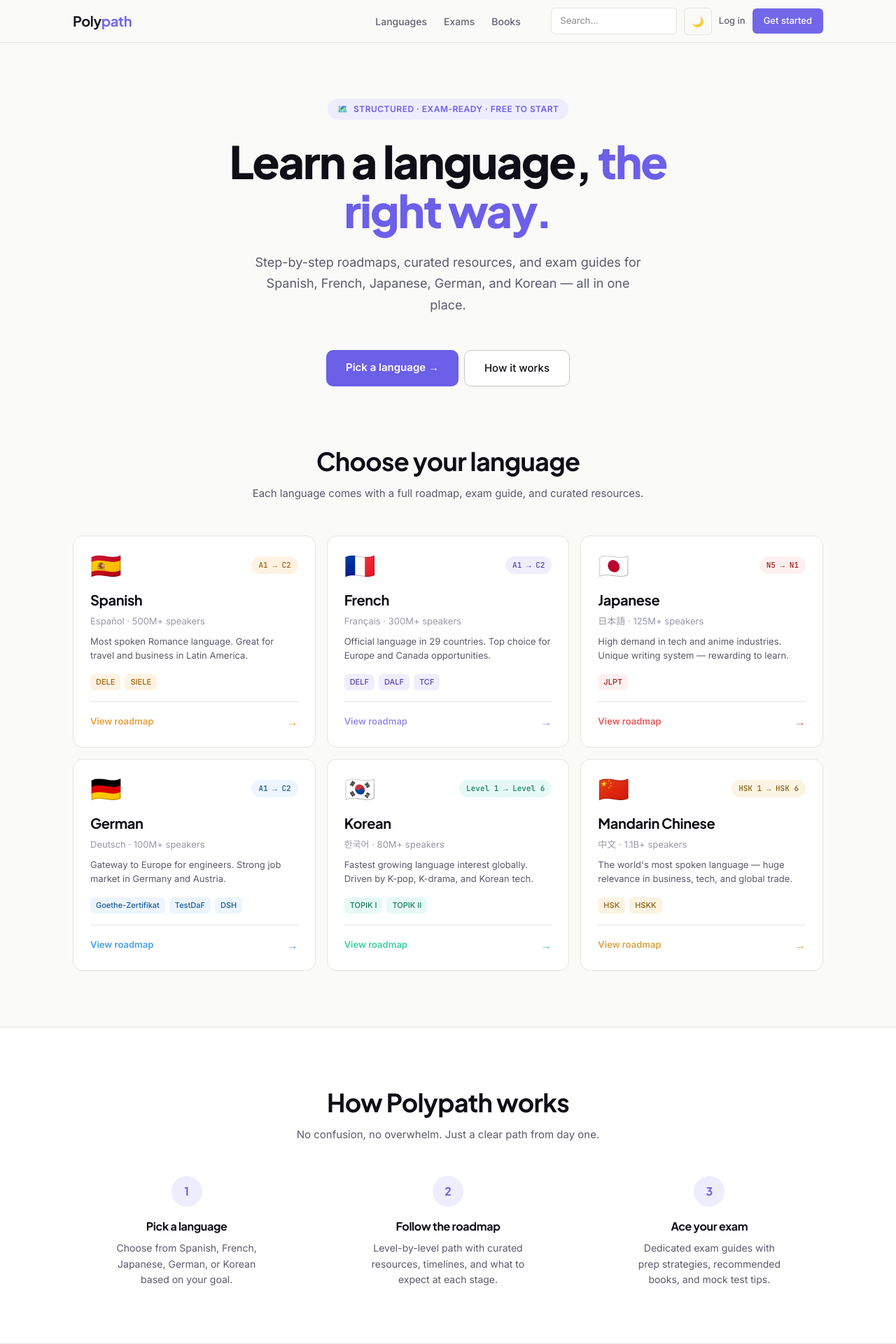
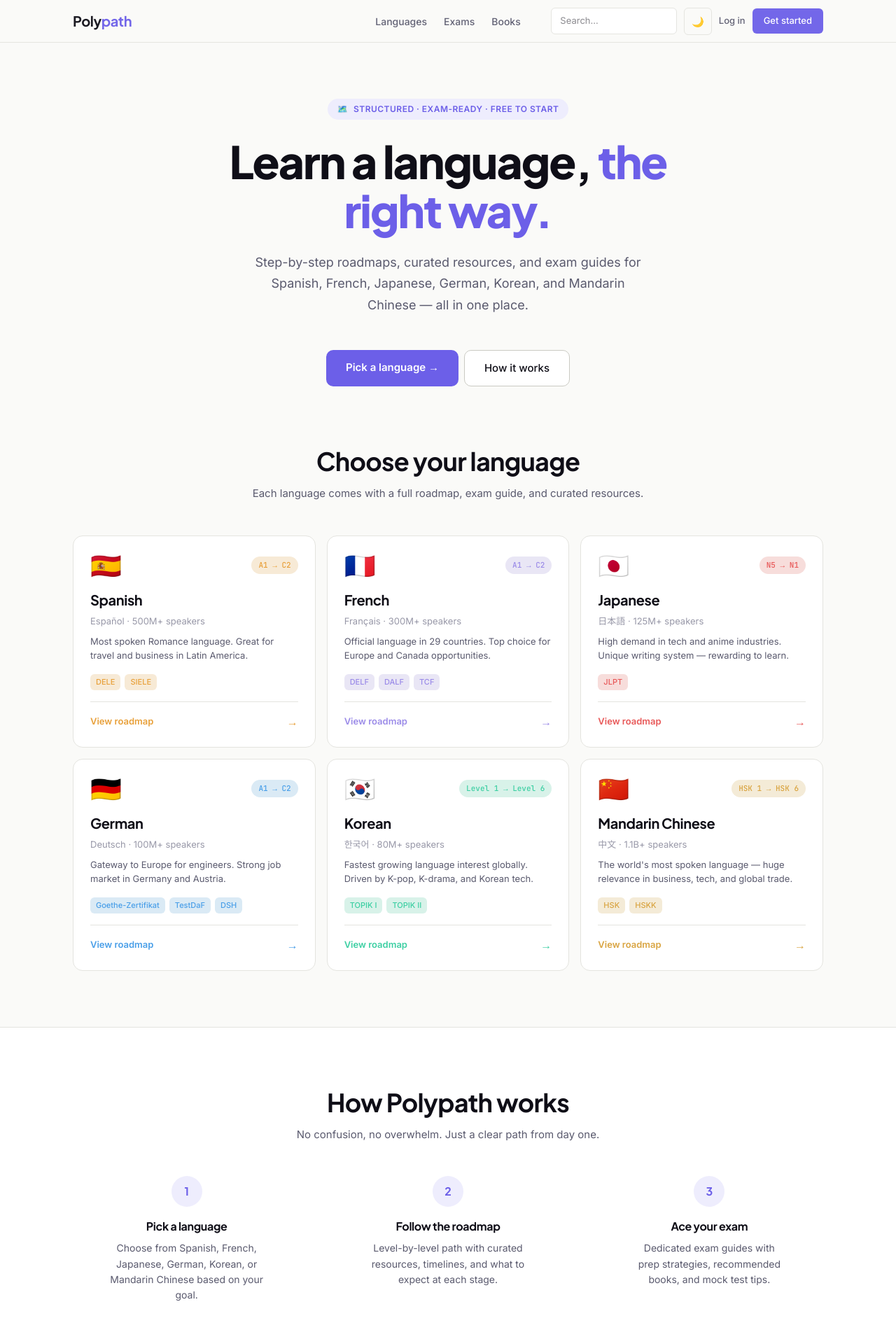
Before and after one commit to Manas3432/polypath, a React (Vite) app: page / in a window 1280 px wide. Shown: the top 1920 px of the page at 70% size. Built offline with nearby package versions, Linux system fonts and the light colour scheme.

Commit message:
Fix crash on Mandarin exam pages (missing LANG_COLORS entry); fix dark mode badge contrast

```diff
--- a/src/pages/Home.jsx
+++ b/src/pages/Home.jsx
@@ -35,8 +35,8 @@
           fontFamily: 'var(--font-mono)',
           fontSize: '11px',
           fontWeight: 500,
-          background: lang.colorDim,
-          color: lang.colorText,
+          background: `color-mix(in srgb, ${lang.color} 18%, var(--color-bg))`,
+color: lang.color,
           padding: '4px 10px',
           borderRadius: '20px',
         }}>
@@ -80,8 +80,8 @@
   <span key={exam} style={{
     fontSize: '11px',
     fontWeight: 500,
-            color: lang.colorText,
-            background: lang.colorDim,
+    color: lang.color,
+    background: `color-mix(in srgb, ${lang.color} 18%, var(--color-bg))`,
     padding: '3px 8px',
     borderRadius: 'var(--radius-sm)',
     fontFamily: 'var(--font-body)',
@@ -155,7 +155,7 @@
     <div>
 <SEO
         title="Home"
-        description="Structured language learning roadmaps for Spanish, French, Japanese, German, and Korean — with exam prep and curated resources."
+        description="Structured language learning roadmaps for Spanish, French, Japanese, German, Korean, and Mandarin Chinese — with exam prep and curated resources."
       />
       {/* ── Hero ── */}
       <section style={{
@@ -209,7 +209,7 @@
           fontFamily: 'var(--font-body)',
         }}>
           Step-by-step roadmaps, curated resources, and exam guides for
-          Spanish, French, Japanese, German, and Korean — all in one place.
+          Spanish, French, Japanese, German, Korean, and Mandarin Chinese — all in one place.
         </p>
 
         {/* CTA Buttons */}
@@ -319,7 +319,7 @@
             <Step
               number="1"
               title="Pick a language"
-              description="Choose from Spanish, French, Japanese, German, or Korean based on your goal."
+              description="Choose from Spanish, French, Japanese, German, Korean, or Mandarin Chinese based on your goal."
             />
             <Step
               number="2"
--- a/src/pages/exam/ExamGuide.jsx
+++ b/src/pages/exam/ExamGuide.jsx
@@ -26,6 +26,7 @@
     japanese:{ color: '#E85858', colorDim: '#FEF0F0', colorText: '#A02020' },
     german:  { color: '#4A9FE8', colorDim: '#EDF5FE', colorText: '#1A5C9A' },
     korean:  { color: '#3DCFA3', colorDim: '#E6FAF5', colorText: '#1A7A5E' },
+    mandarin:{ color: '#D9A441', colorDim: '#FBF3E3', colorText: '#8A6416' },
   }
   const lc = LANG_COLORS[exam.language]
 
@@ -65,7 +66,7 @@
                 </h1>
                 <span style={{
                   fontFamily: 'var(--font-mono)', fontSize: '12px', fontWeight: 600,
-                  background: `color-mix(in srgb, ${lc.color} 18%, var(--color-bg))`, color: lc.colorText,
+                  background: `color-mix(in srgb, ${lc.color} 18%, var(--color-bg))`, color: lc.color,
                   padding: '4px 10px', borderRadius: '20px',
                 }}>
                   {exam.validity}
@@ -159,7 +160,7 @@
                     </span>
                     <span style={{
                       fontFamily: 'var(--font-mono)', fontSize: '12px',
-                      color: lc.colorText, background: `color-mix(in srgb, ${lc.color} 18%, var(--color-bg))`,
+                      color: lc.color, background: `color-mix(in srgb, ${lc.color} 18%, var(--color-bg))`,
                       padding: '3px 10px', borderRadius: '12px',
                     }}>
                       {section.duration}
@@ -187,7 +188,7 @@
                 }}>
                   <div style={{
                     fontFamily: 'var(--font-mono)', fontSize: '11px', fontWeight: 600,
-                    color: lc.colorText, background: lc.colorDim,
+                    color: lc.color, background: `color-mix(in srgb, ${lc.color} 18%, var(--color-bg))`,
                     padding: '4px 10px', borderRadius: 'var(--radius-sm)',
                     flexShrink: 0, height: 'fit-content', whiteSpace: 'nowrap',
                   }}>
@@ -224,7 +225,7 @@
                   </div>
                   <span style={{
                     fontFamily: 'var(--font-mono)', fontSize: '12px', fontWeight: 600,
-                    color: lc.colorText, background: lc.colorDim,
+                    color: lc.color, background: `color-mix(in srgb, ${lc.color} 18%, var(--color-bg))`,
                     padding: '4px 12px', borderRadius: '20px', flexShrink: 0,
                   }}>
                     {book.level}
--- a/src/pages/language/Roadmap.jsx
+++ b/src/pages/language/Roadmap.jsx
@@ -71,7 +71,7 @@
         >
           <span style={{
             fontFamily: 'var(--font-mono)', fontSize: '13px', fontWeight: 600,
-            background: lang.colorDim, color: lang.colorText,
+            background: `color-mix(in srgb, ${lang.color} 18%, var(--color-bg))`, color: lang.color,
             padding: '5px 12px', borderRadius: 'var(--radius-sm)', flexShrink: 0,
           }}>
             {level.code}
@@ -88,7 +88,7 @@
               {completed && (
                 <span style={{
                   fontFamily: 'var(--font-body)', fontSize: '11px', fontWeight: 600,
-                  background: lang.colorDim, color: lang.colorText,
+                  background: `color-mix(in srgb, ${lang.color} 18%, var(--color-bg))`, color: lang.color,
                   padding: '2px 8px', borderRadius: '12px',
                 }}>
                   Completed
@@ -298,7 +298,7 @@
             {roadmap.levels.map((level) => (
               <span key={level.code} style={{
                 fontFamily: 'var(--font-mono)', fontSize: '12px', fontWeight: 600,
-                background: lang.colorDim, color: lang.colorText,
+                background: `color-mix(in srgb, ${lang.color} 18%, var(--color-bg))`, color: lang.color,
                 padding: '5px 12px', borderRadius: '20px',
               }}>
                 {level.code}
```
Lines whose indentation alone changed are shown as unchanged.
